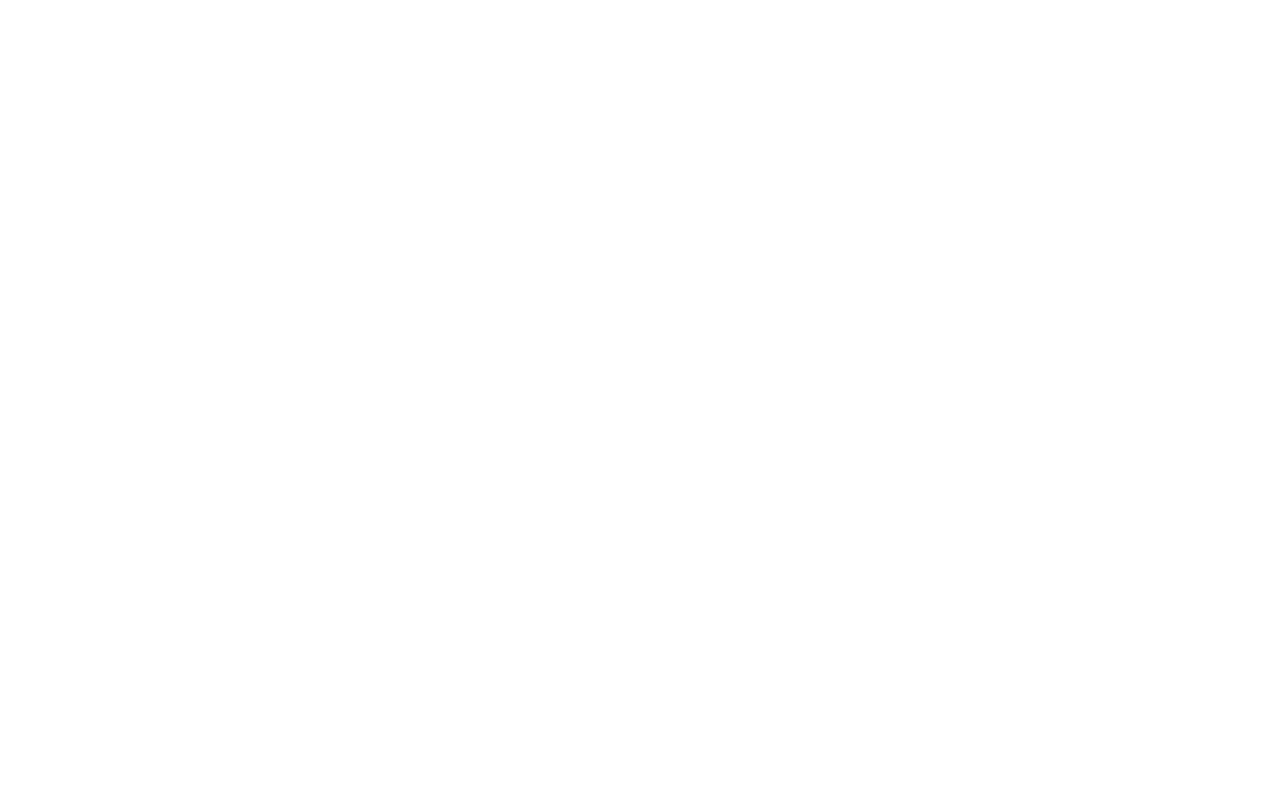
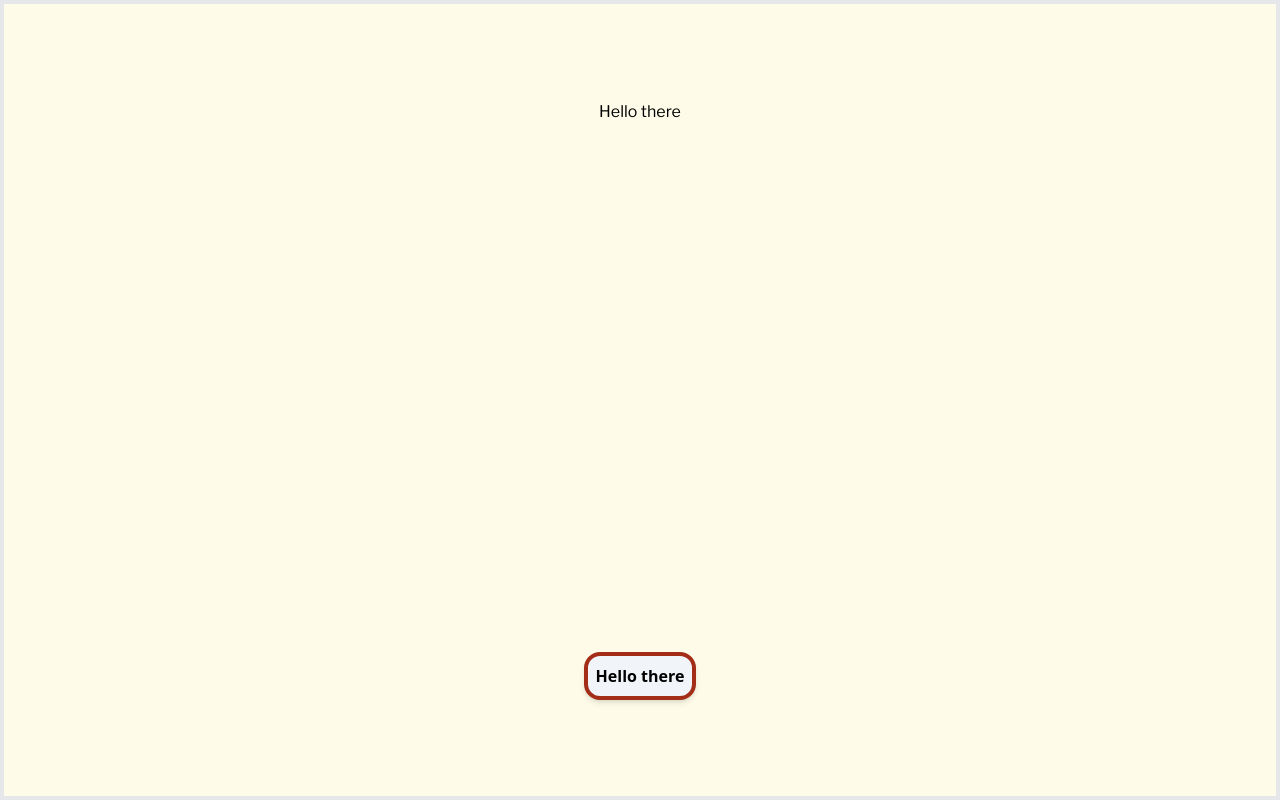
Before and after one commit to willr42/daobook_next, a Next.js app: page / in a window 1280 px wide. Built offline with nearby package versions, Linux system fonts and the light colour scheme.

Commit message:
feat: button

```diff
--- a/src/app/page.tsx
+++ b/src/app/page.tsx
@@ -1,8 +1,13 @@
-import sql from "@/db/db";
+import Button from "@/components/Button";
 async function getData() {}
 
 // TODO: this page should only route to /home or /login
 export default async function Root() {
   const data = await getData();
-  return <main className="flex min-h-screen flex-col items-center justify-between p-24"></main>;
+  return (
+    <main className="flex min-h-screen flex-col items-center justify-between p-24 border-4 bg-yellow-50">
+      <div className="">Hello there</div>
+      <Button buttonText="Hello there" />
+    </main>
+  );
 }
--- /dev/null
+++ b/src/components/Button.tsx
@@ -0,0 +1,17 @@
+import classNames from "classnames";
+
+const ButtonColor = {
+  primary:
+    "border-primary bg-slate-100 focus:ring ring-primary/50 transition-color hover:bg-slate-200 dark:text-slate-100 dark:bg-slate-800 dark:hover:bg-slate-700",
+};
+
+const everyButton =
+  "border-4 rounded-2xl font-sans font-semibold shadow-md p-2 transition-transform active:scale-95";
+
+const Button = ({ buttonText }) => {
+  const finalStyles = classNames([everyButton, ButtonColor["primary"]]);
+
+  return <button className={finalStyles}>{buttonText}</button>;
+};
+
+export default Button;
--- a/tailwind.config.ts
+++ b/tailwind.config.ts
@@ -7,8 +7,13 @@
     "./src/app/**/*.{js,ts,jsx,tsx,mdx}",
   ],
   theme: {
-    extend: {},
+    extend: {
+      colors: {
+        primary: "#a32d17",
+      },
+    },
   },
+  darkMode: "class",
   plugins: [],
 };
 export default config;
```
